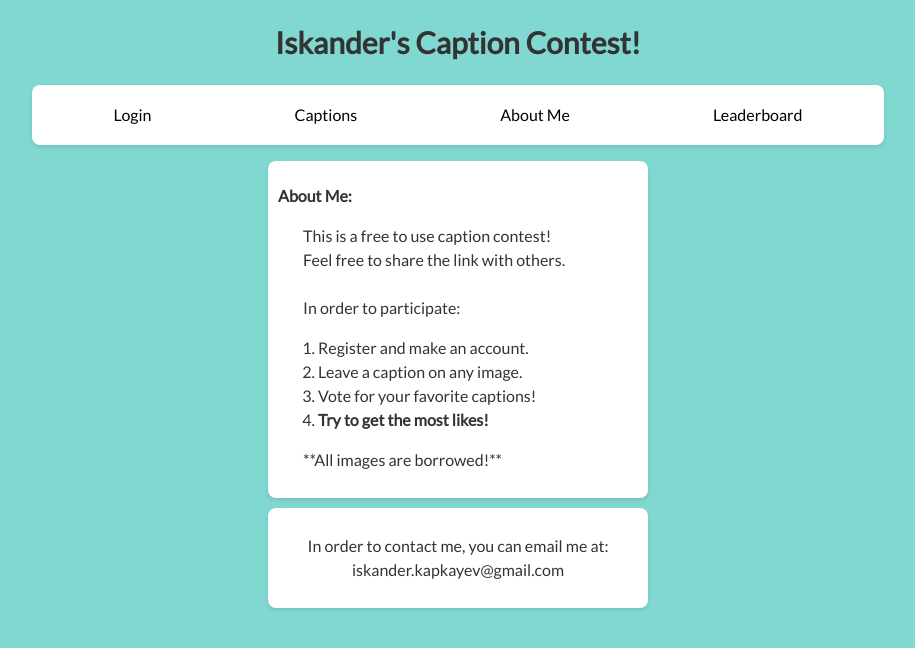
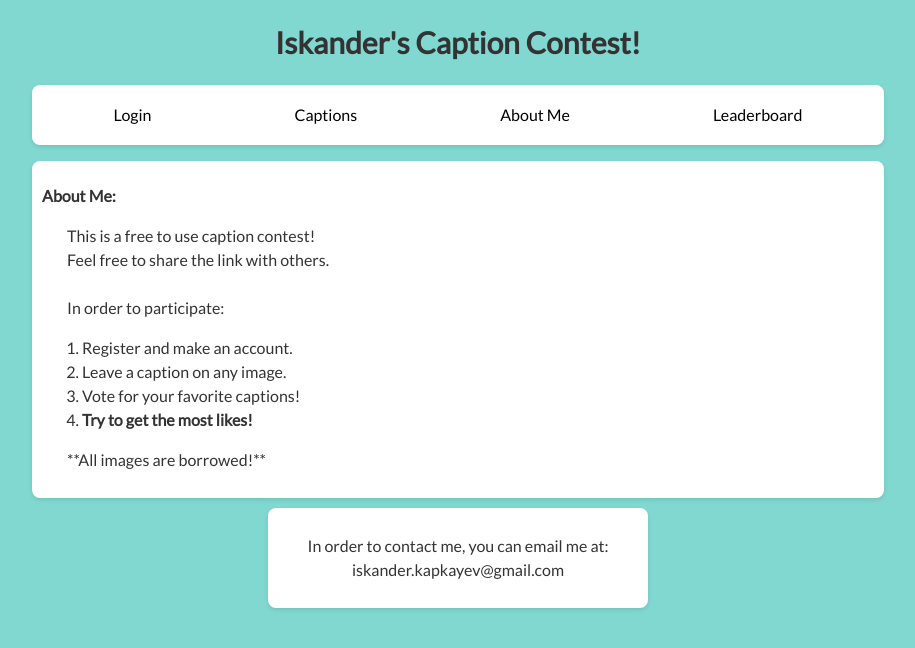
Before and after one commit to iskander-kapkayev/CC_Web_React, a React (Vite) app: page / in a window 1280 px wide. Both pictures are taken after a click on the item "About Me". Shown: the top 648 px of the page, without its empty margins (182-1097 px from the left). Built offline with nearby package versions, Linux system fonts and the light colour scheme; no server answers.

Commit message:
changed leaderboard and about me containers to 65% width to match

```diff
--- a/src/styles/App.css
+++ b/src/styles/App.css
@@ -37,7 +37,7 @@ h2 {
 
   margin-left: auto;
   margin-right: auto;
-  width: 360px;
+  width: 65%;
 }
 
 .aboutmecontainer #aboutmetext {
@@ -54,7 +54,7 @@ h2 {
 
   margin-left: auto;
   margin-right: auto;
-  width: 480px;
+  width: 65%;
 }
 
 .search-bar {
```
